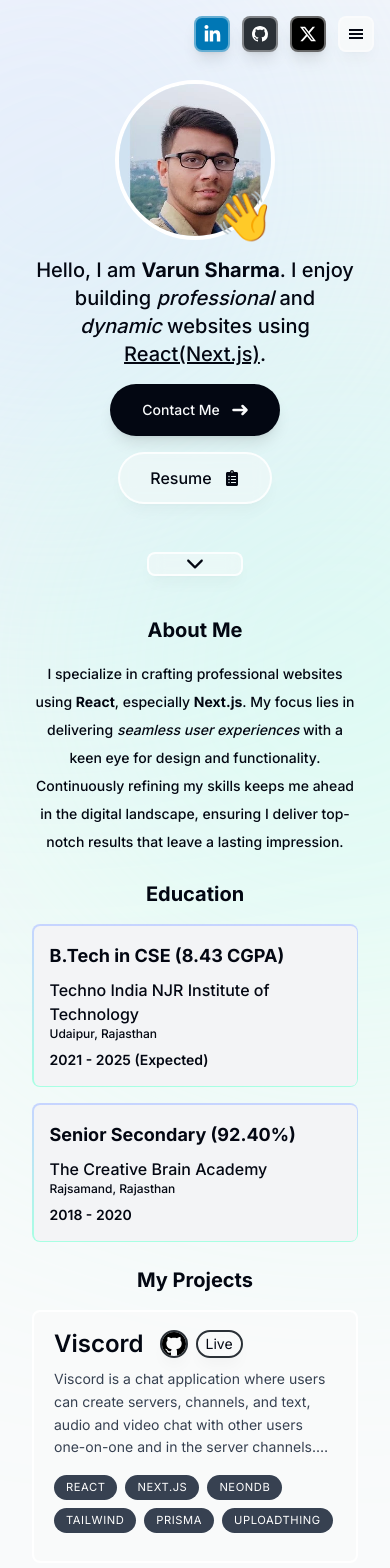
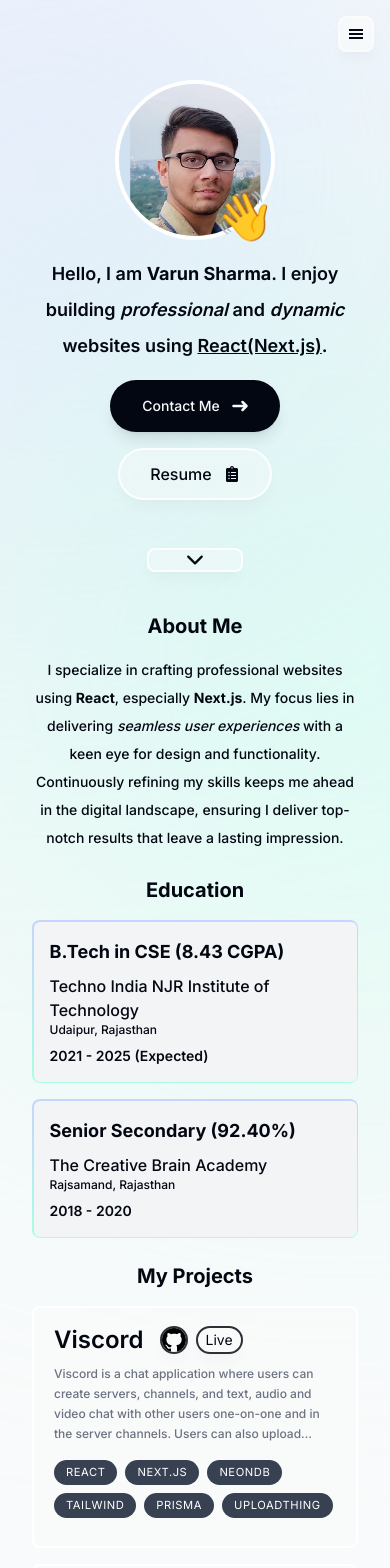
Before and after one commit to V4run-Sharma/portfolio, a Next.js app: page / in a window 390 px wide. Shown: the top 1568 px of the page. Built offline with nearby package versions, Linux system fonts and the light colour scheme.

Commit message:
Removed animations from mobile

```diff
--- a/components/education-card.tsx
+++ b/components/education-card.tsx
@@ -26,12 +26,14 @@ const EducationCard = ({
   const opacityProgess = useTransform(scrollYProgress, [0, 1], [0.6, 1]);
 
   return (
+    <>
       <motion.div
         ref={ref}
         style={{
           scale: scaleProgess,
           opacity: opacityProgess,
-      }}>
+        }}
+        className="hidden sm:block">
         <article className="p-[1.5px] rounded-lg bg-gradient-to-b from-[#c6d4ff] to-[#a8ffe3] flex justify-center items-center">
           <div className="w-full h-full flex flex-col p-4 sm:p-6 bg-gray-100 hover:bg-gray-50 transition rounded-md gap-y-2 sm:gap-y-4">
             <h2 className="text-lg sm:text-xl font-bold">{degree}</h2>
@@ -43,6 +45,19 @@ const EducationCard = ({
           </div>
         </article>
       </motion.div>
+      <div className="sm:hidden">
+        <article className="p-[1.5px] rounded-lg bg-gradient-to-b from-[#c6d4ff] to-[#a8ffe3] flex justify-center items-center">
+          <div className="w-full h-full flex flex-col p-4 sm:p-6 bg-gray-100 hover:bg-gray-50 transition rounded-md gap-y-2 sm:gap-y-4">
+            <h2 className="text-lg sm:text-xl font-bold">{degree}</h2>
+            <div className="flex flex-col">
+              <h3 className="text-base sm:text-lg font-medium">{college}</h3>
+              <p className="text-xs sm:text-xs font-medium">{location}</p>
+            </div>
+            <p className="text-sm sm:text-base font-semibold">{date}</p>
+          </div>
+        </article>
+      </div>
+    </>
   );
 };
 
--- a/components/education.tsx
+++ b/components/education.tsx
@@ -11,7 +11,7 @@ const Education = () => {
   const { ref } = useSectionInView("Education", 1);
 
   return (
-    <section ref={ref} id="education" className="scroll-mt-56">
+    <section ref={ref} id="education" className="scroll-mt-28">
       <div className="flex flex-col gap-y-4 sm:gap-y-8">
         <h1 className="sm:text-2xl text-xl font-bold text-center">Education</h1>
         <div className="flex flex-col gap-y-4 sm:gap-y-6">
--- a/components/experience.tsx
+++ b/components/experience.tsx
@@ -14,7 +14,7 @@ const Experience = () => {
   const { ref } = useSectionInView("Experience", 0.25);
 
   return (
-    <section id="experience" ref={ref} className="sm:scroll-mt-28">
+    <section id="experience" ref={ref} className="scroll-mt-28">
       <h1 className="sm:text-2xl text-xl font-bold text-center mb-4 sm:mb-8">
         Experience
       </h1>
@@ -37,16 +37,19 @@ const Experience = () => {
                   margin: "0 0.5rem",
                 }}
                 date={exp.date}
+                dateClassName="!text-gray-700 !font-semibold !text-sm !capitalize"
                 icon={exp.icon}
                 iconStyle={{
-                  padding: "0.5rem",
-                  background: "white",
+                  padding: "0rem",
+                  background: "#f3f4f6",
                   fontSize: "1.5rem",
                 }}>
-                <h3 className="!font-semibold !capitalize">{exp.title}</h3>
-                <p className="!mt-0">{exp.company}</p>
+                <h3 className="!font-semibold !text-xl !capitalize">
+                  {exp.title}
+                </h3>
+                <p className="!mt-0 !text-lg">{exp.company}</p>
                 <p className="!text-sm !mt-0 !text-gray-500">{exp.location}</p>
-                <p className="!mt-2 !text-sm !text-gray-700">
+                <p className="!mt-2 !leading-relaxed !text-gray-700">
                   {exp.description}
                 </p>
               </VerticalTimelineElement>
@@ -58,12 +61,14 @@ const Experience = () => {
         {experiencesData.map((exp, index) => (
           <React.Fragment key={index}>
             <div className="p-[1.5px] rounded-lg bg-gradient-to-b from-[#c6d4ff] to-[#a8ffe3] flex justify-center items-center">
-              <div className="w-full h-full flex flex-col p-4 bg-gray-100 hover:bg-gray-50 transition rounded-md">
+              <div className="w-full h-full flex flex-col text-gray-950 p-4 bg-gray-100 hover:bg-gray-50 transition rounded-md">
                 <h3 className="font-semibold capitalize">{exp.title}</h3>
                 <p>{exp.company}</p>
                 <p className="text-xs text-gray-500">{exp.location}</p>
                 <p className="text-xs text-gray-500 font-bold">{exp.date}</p>
-                <p className="text-sm mt-4 text-gray-700">{exp.description}</p>
+                <p className="text-xs font-medium mt-4 text-gray-500 leading-5">
+                  {exp.description}
+                </p>
               </div>
             </div>
           </React.Fragment>
--- a/components/intro.tsx
+++ b/components/intro.tsx
@@ -53,7 +53,7 @@ const Intro = () => {
       </div>
       <div className="max-w-xl">
         <motion.p
-          className="sm:text-2xl text-xl font-medium text-center"
+          className="sm:text-2xl text-lg leading-loose text-gray-950 font-semibold text-center"
           initial={{ y: 50, opacity: 0 }}
           animate={{ y: 0, opacity: 1 }}
           transition={{
--- a/components/mobile-menu.tsx
+++ b/components/mobile-menu.tsx
@@ -20,42 +20,6 @@ const MobileMenu = () => {
       <motion.div
         initial={{ y: -100, opacity: 0 }}
         animate={{ y: 0, opacity: 1 }}
-        transition={{
-          delay: -0.05,
-        }}
-        className={`fixed top-4 right-40 z-10 p-1 border-2 border-white border-opacity-40 bg-[#0077b5] shadow-lg shadow-black/[0.1] rounded-lg`}>
-        <a href="https://linkedin.com/in/varunsharmao2" target="_blank">
-          <LiaLinkedinIn color="white" size={24} />
-        </a>
-      </motion.div>
-      <motion.div
-        initial={{ y: -100, opacity: 0 }}
-        animate={{ y: 0, opacity: 1 }}
-        transition={{
-          delay: -0.2,
-        }}
-        className={`fixed top-4 right-28 z-10 p-2 border-2 border-white border-opacity-40 bg-[#2b3137] shadow-lg shadow-black/[0.1] rounded-lg`}>
-        <a href="https://github.com/V4run-Sharma" target="_blank">
-          <BsGithub color="#030712" size={16} fill="white" />
-        </a>
-      </motion.div>
-      <motion.div
-        initial={{ y: -100, opacity: 0 }}
-        animate={{ y: 0, opacity: 1 }}
-        transition={{
-          delay: -0.35,
-        }}
-        className={`fixed top-4 right-16 z-10 p-2 border-2 border-white border-opacity-40 bg-black shadow-lg shadow-black/[0.1] backdrop-blur-[10rem] rounded-lg`}>
-        <a href="https://twitter.com/V4runSharma" target="_blank">
-          <BsTwitterX color="#030712" size={16} fill="white" />
-        </a>
-      </motion.div>
-      <motion.div
-        initial={{ y: -100, opacity: 0 }}
-        animate={{ y: 0, opacity: 1 }}
-        transition={{
-          delay: -0.5,
-        }}
         onClick={() => setIsOpen(!isOpen)}
         className={`fixed top-4 right-4 z-10 ${
           isOpen ? "p-1" : "p-2"
@@ -67,6 +31,40 @@ const MobileMenu = () => {
         )}
       </motion.div>
       {isOpen ? (
+        <>
+          <motion.div
+            initial={{ y: -100, opacity: 0 }}
+            animate={{ y: 0, opacity: 1 }}
+            transition={{
+              delay: 0.1,
+            }}
+            className={`fixed top-4 right-40 z-10 p-1 border-2 border-white border-opacity-40 bg-[#0077b5] shadow-lg shadow-black/[0.1] rounded-lg`}>
+            <a href="https://linkedin.com/in/varunsharmao2" target="_blank">
+              <LiaLinkedinIn color="white" size={24} />
+            </a>
+          </motion.div>
+          <motion.div
+            initial={{ y: -100, opacity: 0 }}
+            animate={{ y: 0, opacity: 1 }}
+            transition={{
+              delay: 0.05,
+            }}
+            className={`fixed top-4 right-28 z-10 p-2 border-2 border-white border-opacity-40 bg-[#2b3137] shadow-lg shadow-black/[0.1] rounded-lg`}>
+            <a href="https://github.com/V4run-Sharma" target="_blank">
+              <BsGithub color="#030712" size={16} fill="white" />
+            </a>
+          </motion.div>
+          <motion.div
+            initial={{ y: -100, opacity: 0 }}
+            animate={{ y: 0, opacity: 1 }}
+            transition={{
+              delay: 0,
+            }}
+            className={`fixed top-4 right-16 z-10 p-2 border-2 border-white border-opacity-40 bg-black shadow-lg shadow-black/[0.1] backdrop-blur-[10rem] rounded-lg`}>
+            <a href="https://twitter.com/V4runSharma" target="_blank">
+              <BsTwitterX color="#030712" size={16} fill="white" />
+            </a>
+          </motion.div>
           <motion.nav
             className="fixed top-16 right-4 z-10 border-2 px-4 border-white border-opacity-40 bg-gray-50 bg-opacity-80 shadow-lg shadow-gray-500/[0.3] backdrop-blur-[0.5rem] rounded-lg"
             initial={{ y: -100, scaleY: 0, opacity: 0 }}
@@ -79,6 +77,7 @@ const MobileMenu = () => {
               ))}
             </ul>
           </motion.nav>
+        </>
       ) : null}
     </header>
   );
--- a/components/project-card.tsx
+++ b/components/project-card.tsx
@@ -36,13 +36,14 @@ const ProjectCard = ({
   const opacityProgess = useTransform(scrollYProgress, [0, 1], [0.6, 1]);
 
   return (
+    <>
       <motion.div
         ref={ref}
         style={{
           scale: scaleProgess,
           opacity: opacityProgess,
         }}
-      className="relative">
+        className="relative hidden sm:block">
         <article className="relative">
           <div
             className={`group bg-gray-50 bg-opacity-80 max-w-[42rem] border-2 border-white rounded-lg overflow-hidden sm:pr-8 relative sm:h-[20rem] hover:bg-opacity-100 transition ${
@@ -67,7 +68,7 @@ const ProjectCard = ({
                   </a>
                 </div>
               </div>
-            <p className="mt-2 leading-relaxed text-sm text-gray-700 darktext-white/70 line-clamp-4">
+              <p className="mt-2 sm:leading-relaxed sm:text-base sm:text-gray-700 sm:font-normal text-xs font-medium text-gray-500 leading-5 darktext-white/70 line-clamp-4">
                 {description}
               </p>
               <ul className="flex flex-wrap mt-4 gap-2 sm:mt-auto">
@@ -93,6 +94,58 @@ const ProjectCard = ({
           </div>
         </article>
       </motion.div>
+      <div className="sm:hidden">
+        <article className="relative">
+          <div
+            className={`group bg-gray-50 bg-opacity-80 max-w-[42rem] border-2 border-white rounded-lg overflow-hidden sm:pr-8 relative sm:h-[20rem] hover:bg-opacity-100 transition ${
+              index % 2 !== 0 ? "sm:pl-8" : ""
+            } darktext-white darkbg-white/10 darkhover:bg-white/20`}>
+            <div
+              className={`pt-4 pb-7 px-5 sm:pl-10 sm:pr-2 sm:pt-10 sm:max-w-[50%] flex flex-col h-full ${
+                index % 2 !== 0 ? "sm:ml-[18rem]" : ""
+              }`}>
+              <div className="flex items-center gap-x-4">
+                <h3 className="text-2xl font-semibold">{title}</h3>
+                <div className="flex items-center gap-x-2 sm:gap-x-4">
+                  <a href={gitRepo as string} target="_blank">
+                    <div className=" border-2 border-[#2b3137] shadow-lg shadow-black/[0.03] backdrop-blur-[0.5rem] rounded-full hover:scale-110 transition duration-300">
+                      <BsGithub size={24} fill="2b3137" />
+                    </div>
+                  </a>
+                  <a href={live as string} target="_blank">
+                    <div className="px-2 py-0.5 text-sm border-2 border-[#2b3137] shadow-lg shadow-black/[0.03] backdrop-blur-[0.5rem] rounded-full hover:scale-110 transition duration-300">
+                      Live
+                    </div>
+                  </a>
+                </div>
+              </div>
+              <p className="mt-2 sm:leading-relaxed sm:text-base sm:text-gray-700 sm:font-normal text-xs font-medium text-gray-500 leading-5 darktext-white/70 line-clamp-4">
+                {description}
+              </p>
+              <ul className="flex flex-wrap mt-4 gap-2 sm:mt-auto">
+                {tags.map((tag, index) => (
+                  <li
+                    className="bg-gray-700 px-3 py-1 text-[0.7rem] uppercase tracking-wider text-white rounded-full darktext-white/70 hover:bg-gray-950 transition"
+                    key={index}>
+                    {tag}
+                  </li>
+                ))}
+              </ul>
+            </div>
+            <Image
+              src={imageUrl}
+              alt="Project I worked on"
+              quality={75}
+              className={`absolute hidden sm:block top-8 -right-40 w-[28.25rem] rounded-lg shadow-2xl transition group-hover:scale-[1.04] group-hover:-translate-x-3 group-hover:translate-y-3 group-hover:-rotate-2 ${
+                index % 2 !== 0
+                  ? "group-hover:translate-x-3 group-hover:translate-y-3 group-hover:rotate-2 right-[initial] -left-40"
+                  : ""
+              }`}
+            />
+          </div>
+        </article>
+      </div>
+    </>
   );
 };
 
--- a/components/skills.tsx
+++ b/components/skills.tsx
@@ -21,7 +21,7 @@ const Skills = () => {
 
   return (
     <section ref={ref} id="skills" className="scroll-mt-28 sm:scroll-mt-56">
-      <div className="flex flex-col max-w-xl gap-y-4 sm:gap-y-8">
+      <div className="sm:flex flex-col max-w-xl gap-y-4 sm:gap-y-8 hidden">
         <h1 className="sm:text-2xl text-xl font-bold text-center">Skills</h1>
         <div className="flex flex-wrap justify-center items-center gap-2 sm:gap-4">
           {skillsData?.map((skill, index) => (
@@ -40,6 +40,18 @@ const Skills = () => {
           ))}
         </div>
       </div>
+      <div className="flex flex-col max-w-xl gap-y-4 sm:gap-y-8 sm:hidden">
+        <h1 className="sm:text-2xl text-xl font-bold text-center">Skills</h1>
+        <div className="flex flex-wrap justify-center items-center gap-2 sm:gap-4">
+          {skillsData?.map((skill, index) => (
+            <div
+              key={index}
+              className="bg-gray-700 sm:px-4 px-3 sm:py-2 py-1 sm:text-sm text-xs uppercase tracking-wider text-white rounded-full darktext-white/70 hover:bg-gray-950 transition">
+              {skill}
+            </div>
+          ))}
+        </div>
+      </div>
     </section>
   );
 };
```
Lines whose indentation alone changed are shown as unchanged.
